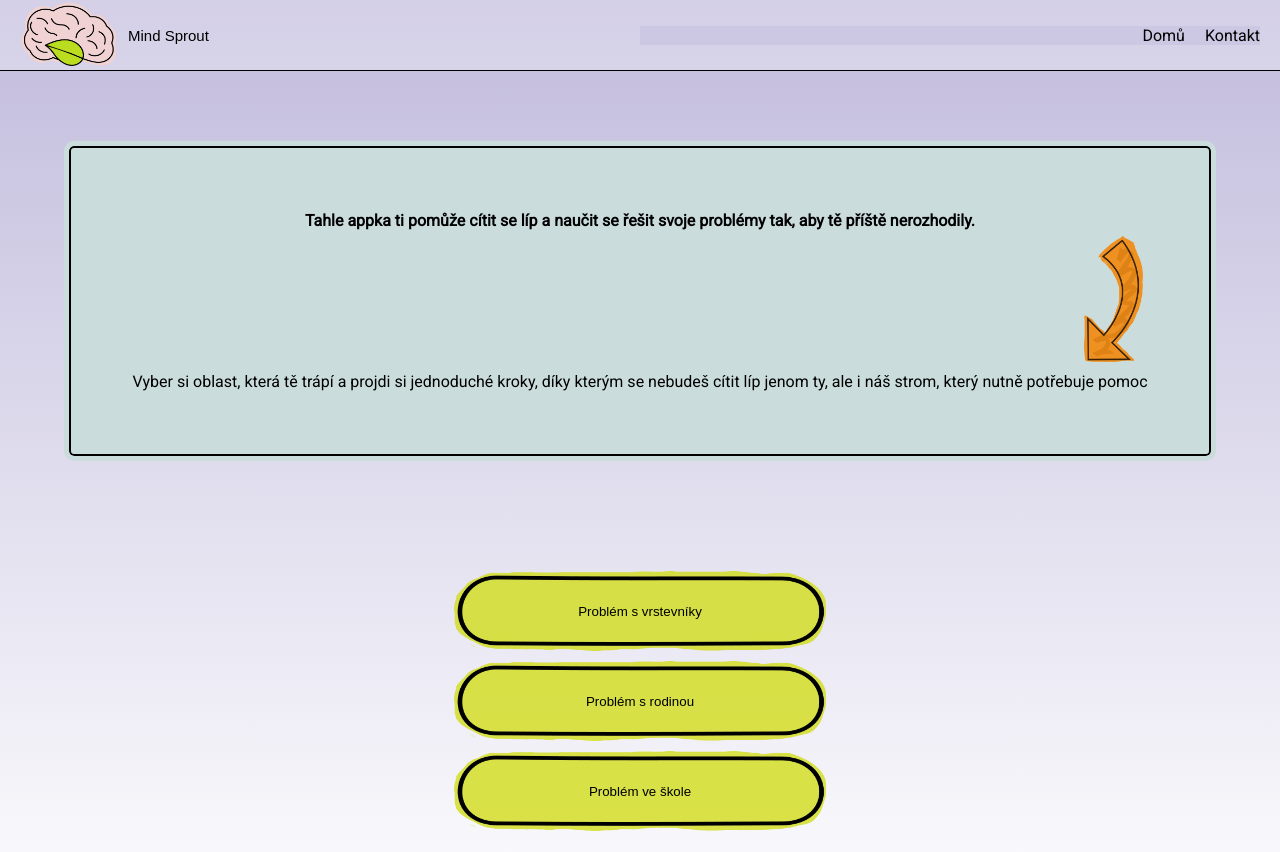
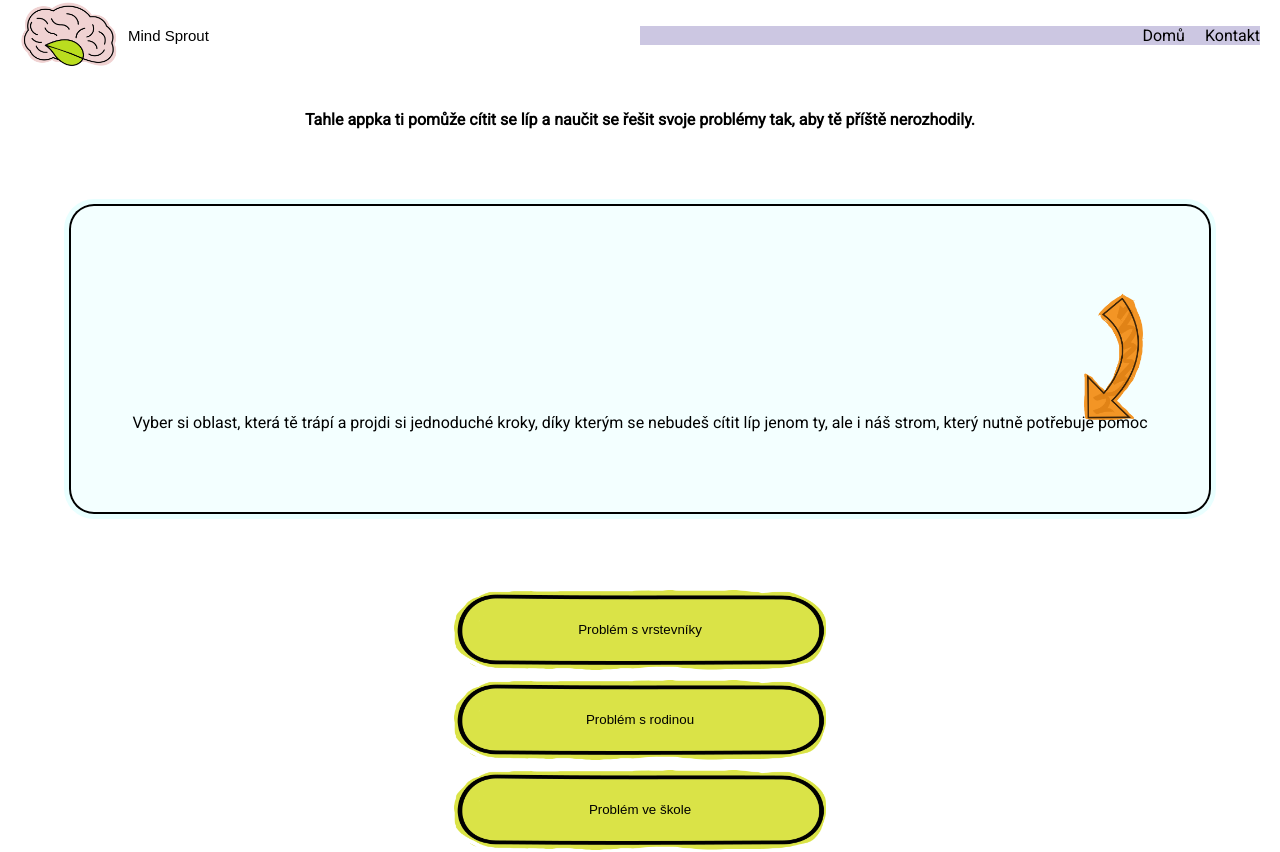
Before and after one commit to MartinaKolarova/MindSprout, a Next.js app: page / in a window 1280 px wide. Shown: the top 852 px of the page. Built offline with nearby package versions, Linux system fonts and the light colour scheme; a web font is replaced by a local one.

Commit message:
CSS changes

```diff
--- a/src/components/Contact/Contact.module.css
+++ b/src/components/Contact/Contact.module.css
@@ -7,6 +7,7 @@
 
 .contact {
   background-image: linear-gradient(to bottom right, #F0F2FF, #F6EEFA);
+  border-radius: 20px;
   text-align: center;
   padding: 1rem;
   width: 70vw;
@@ -14,16 +15,13 @@
   flex-direction: column;
   align-items: center;
   justify-content: center;
-  /* border: 10px solid #F0F2FF;
-  box-shadow: inset 0 0 0 2px black; */
-  border-radius: 20px;
 }
 
 .contactButton {
   display: inline-block;
   margin-top: 0.5rem;
   padding: 0.4rem;
-  background-color: #9000d3;
+  background-color: #7f0b91;
   border-radius: 20px;
   color: white;
   width: 120px;
--- a/src/components/Header/style.module.css
+++ b/src/components/Header/style.module.css
@@ -3,7 +3,6 @@
   width: 100%;
   background-color: rgba(255, 255, 255, 0.3);
   z-index: 1;
-  border-bottom: 1px solid black;
 }
 
 .container {
@@ -25,8 +24,7 @@
   width: 50%;
   display: flex;
   align-items: center;
-  gap: 8px
-  ;
+  gap: 8px;
 }
 
 .logoTitle {
@@ -109,7 +107,7 @@
     display: none;
   }
 
-  .imgLogo{
+  .imgLogo {
     width: 100px;
     height: 70px;
   }
--- a/src/components/TreeNavigation/TreeNavigation.jsx
+++ b/src/components/TreeNavigation/TreeNavigation.jsx
@@ -1,15 +1,15 @@
-import React, { useState } from "react";
-import styles from "./style.module.css";
-import Link from "next/link";
+import React, { useState } from 'react';
+import styles from './style.module.css';
+import Link from 'next/link';
 
 export const TreeNavigation = ({ onClick }) => {
   return (
     <div className={styles.navContainer}>
+      <p className={styles.introduction}>
+        Tahle appka ti pomůže cítit se líp a naučit se řešit svoje problémy tak,
+        aby tě příště nerozhodily.
+      </p>
       <div className={styles.textContainer}>
-        <p className={styles.introduction}>
-          Tahle appka ti pomůže cítit se líp a naučit se řešit svoje problémy
-          tak, aby tě příště nerozhodily.
-        </p>
         <br></br> <br></br>
         <p className={styles.guidance}>
           Vyber si oblast, která tě trápí a projdi si jednoduché kroky, díky
--- a/src/components/TreeNavigation/style.module.css
+++ b/src/components/TreeNavigation/style.module.css
@@ -1,4 +1,4 @@
-.navContainer{
+.navContainer {
     width: 100vw;
     height: 100vh;
     display: flex;
@@ -8,43 +8,44 @@
 
 }
 
-.textContainer{
+.textContainer {
     display: flex;
     flex-direction: column;
     justify-content: space-around;
     align-items: center;
     text-align: center;
-    background-color: rgb(203, 220, 220);
-    border: 5px solid rgb(203, 220, 220);
+    background-color: rgba(193, 255, 255, 0.201);
+    border: 5px solid rgba(193, 255, 255, 0.201);
     box-shadow: inset 0 0 0 2px black;
-    border-radius: 10px;
+    border-radius: 30px;
     margin: 10px;
     width: 90vw;
     height: 40vh;
     padding: 3%;
 }
 
-.introduction{
-font-weight: bolder;
+.introduction {
+    font-weight: bolder;
 }
 
-.arrow{
+.arrow {
     position: absolute;
     bottom: -1;
     right: 10vw;
 
     width: 90px;
     height: 150px;
-    background-image: url(./rucnisipky.png) ;
+    background-image: url(./rucnisipky.png);
     background-size: cover;
 }
-.buttonsContainer{
+
+.buttonsContainer {
     display: flex;
     flex-direction: column;
     gap: 10px;
 }
 
-.navButton{
+.navButton {
     background-image: url(./button.png);
     background-position: center;
     background-size: contain;
--- a/src/styles/globals.css
+++ b/src/styles/globals.css
@@ -88,7 +88,7 @@ body {
 
 body {
   color: rgb(var(--foreground-rgb));
-  background: linear-gradient(#c1bbdc, #ffffff);
+  background-color: white;
 }
 
 
```
